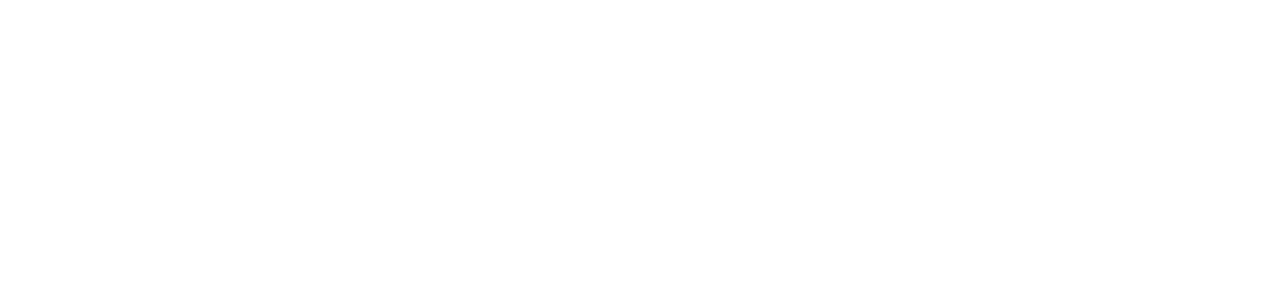
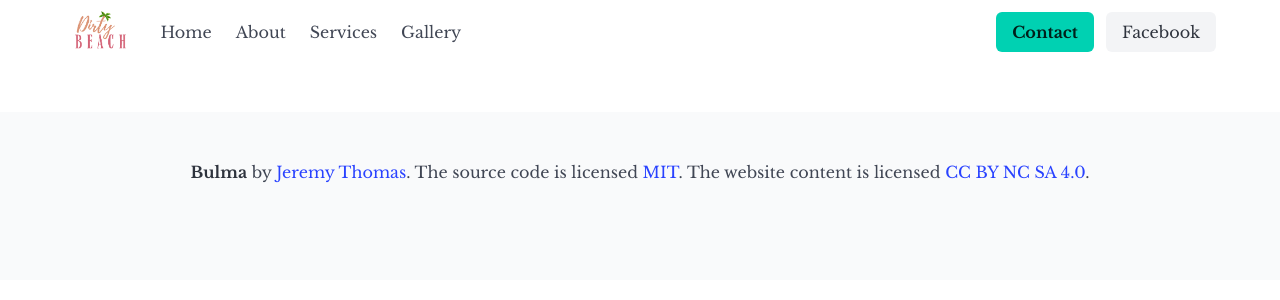
Before and after one commit to Pairadux/dirty-beach-cleans, a SvelteKit app: page /contact in a window 1280 px wide. Shown: the top 300 px of the page. Built offline with nearby package versions, Linux system fonts and the light colour scheme.

Commit message:
Fix: move navbar and footer to layout

```diff
--- /dev/null
+++ b/src/routes/+layout.svelte
@@ -0,0 +1,8 @@
+<script lang="ts">
+	import Navbar from '$lib/Navbar.svelte';
+	import Footer from '$lib/Footer.svelte';
+</script>
+
+<Navbar />
+<slot />
+<Footer />
--- a/src/routes/+page.svelte
+++ b/src/routes/+page.svelte
@@ -1,13 +1,9 @@
 <script lang="ts">
-	import Navbar from '$lib/Navbar.svelte';
 	import Hero from '$lib/Hero.svelte';
 	import Bio from '$lib/Bio.svelte';
 	import Checklist from '$lib/Checklist.svelte';
-	import Footer from '$lib/Footer.svelte';
 </script>
 
-<Navbar />
 <Hero />
 <Bio />
 <Checklist />
-<Footer />
```
